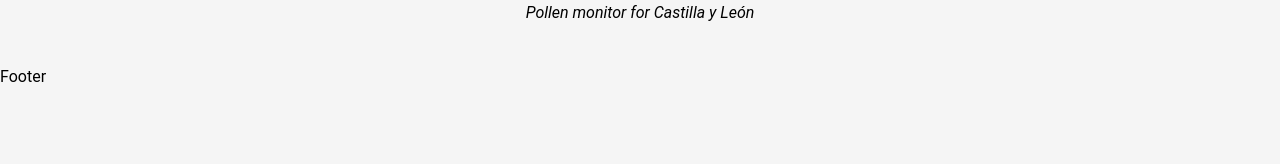
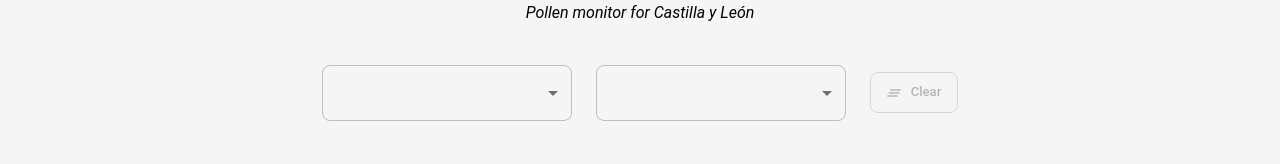
Before and after one commit to macolmenerori/cyl-polen-tracker, a React app: page / in a window 1280 px wide. Shown: the part 142-306 px from the top of the page. Built offline with nearby package versions, Linux system fonts and the light colour scheme.

Commit message:
feat: Added filter bar

```diff
--- a/public/locales/en.json
+++ b/public/locales/en.json
@@ -7,6 +7,12 @@
     "headerIntro": {
       "welcome": "Pollen Tracker CyL",
       "description": "Pollen monitor for Castilla y León"
+    },
+    "filterBar": {
+      "title": "Filters",
+      "station": "Station",
+      "pollenType": "Pollen type",
+      "clear": "Clear"
     }
   }
 }
--- a/public/locales/es.json
+++ b/public/locales/es.json
@@ -7,6 +7,12 @@
     "headerIntro": {
       "welcome": "Polen Tracker CyL",
       "description": "Monitor de polen para Castilla y León"
+    },
+    "filterBar": {
+      "title": "Filtros",
+      "station": "Estación",
+      "pollenType": "Tipo de polen",
+      "clear": "Borrar"
     }
   }
 }
--- /dev/null
+++ b/src/components/CurrentPollenLevels/CurrentPollenLevels.tsx
@@ -0,0 +1,24 @@
+import { useState } from 'react';
+
+import { Container } from '@mui/material';
+
+import { FilterBar } from '../FilterBar/FilterBar';
+
+import { PollenType } from '@/types/pollen';
+import { Stations } from '@/types/stations';
+
+export function CurrentPollenLevels() {
+  const [station, setStation] = useState<Stations | ''>('');
+  const [pollenType, setPollenType] = useState<PollenType | ''>('');
+
+  return (
+    <Container>
+      <FilterBar
+        station={station}
+        pollenType={pollenType}
+        setStation={setStation}
+        setPollenType={setPollenType}
+      />
+    </Container>
+  );
+}
--- /dev/null
+++ b/src/components/FilterBar/FilterBar.tsx
@@ -0,0 +1,128 @@
+import { useTranslation } from 'react-i18next';
+
+import { Clear, ClearAll } from '@mui/icons-material';
+import {
+  Box,
+  Button,
+  FormControl,
+  IconButton,
+  InputAdornment,
+  InputLabel,
+  MenuItem,
+  Select,
+  Stack
+} from '@mui/material';
+
+import { PollenType } from '@/types/pollen';
+import { Stations } from '@/types/stations';
+
+interface FilterBarProps {
+  station: Stations | '';
+  pollenType: PollenType | '';
+  setStation: (station: Stations | '') => void;
+  setPollenType: (pollenType: PollenType | '') => void;
+}
+
+export function FilterBar({ station, pollenType, setStation, setPollenType }: FilterBarProps) {
+  const { t } = useTranslation();
+
+  const hasActiveFilters = station !== '' || pollenType !== '';
+
+  const handleClearStation = (event: React.MouseEvent) => {
+    event.stopPropagation(); // Prevent opening the select dropdown
+    setStation('');
+  };
+
+  const handleClearPollenType = (event: React.MouseEvent) => {
+    event.stopPropagation();
+    setPollenType('');
+  };
+
+  const handleClearAllFilters = () => {
+    setStation('');
+    setPollenType('');
+  };
+
+  return (
+    <Stack direction="row" spacing={3} alignItems="center" marginTop={5} justifyContent="center">
+      <Box sx={{ minWidth: 250 }}>
+        <FormControl fullWidth>
+          <InputLabel id="station-select-label">{t('components.filterBar.station')}</InputLabel>
+          <Select
+            labelId="station-select-label"
+            id="station-select"
+            value={station}
+            label={t('components.filterBar.station')}
+            onChange={(e) => setStation(e.target.value as Stations | '')}
+            endAdornment={
+              station && (
+                <InputAdornment position="end">
+                  <IconButton
+                    size="small"
+                    onClick={handleClearStation}
+                    onMouseDown={(e) => e.preventDefault()} // Prevent focus issues
+                    sx={{ marginRight: 1 }}
+                  >
+                    <Clear fontSize="small" />
+                  </IconButton>
+                </InputAdornment>
+              )
+            }
+          >
+            {Object.entries(Stations)
+              .sort(([, a], [, b]) => a.localeCompare(b))
+              .map(([key, value]) => (
+                <MenuItem key={key} value={value}>
+                  {value}
+                </MenuItem>
+              ))}
+          </Select>
+        </FormControl>
+      </Box>
+      <Box sx={{ minWidth: 250 }}>
+        <FormControl fullWidth>
+          <InputLabel id="pollen-select-label">{t('components.filterBar.pollenType')}</InputLabel>
+          <Select
+            labelId="pollen-select-label"
+            id="pollen-select"
+            value={pollenType}
+            label={t('components.filterBar.pollenType')}
+            onChange={(e) => setPollenType(e.target.value as PollenType | '')}
+            endAdornment={
+              pollenType && (
+                <InputAdornment position="end">
+                  <IconButton
+                    size="small"
+                    onClick={handleClearPollenType}
+                    onMouseDown={(e) => e.preventDefault()}
+                    sx={{ marginRight: 1 }}
+                  >
+                    <Clear fontSize="small" />
+                  </IconButton>
+                </InputAdornment>
+              )
+            }
+          >
+            {Object.entries(PollenType)
+              .sort(([, a], [, b]) => a.localeCompare(b))
+              .map(([key, value]) => (
+                <MenuItem key={key} value={value}>
+                  {value}
+                </MenuItem>
+              ))}
+          </Select>
+        </FormControl>
+      </Box>
+      <Button
+        variant="outlined"
+        size="small"
+        startIcon={<ClearAll />}
+        onClick={handleClearAllFilters}
+        sx={{ whiteSpace: 'nowrap' }}
+        disabled={!hasActiveFilters}
+      >
+        {t('components.filterBar.clear')}
+      </Button>
+    </Stack>
+  );
+}
--- /dev/null
+++ b/src/types/pollen.ts
@@ -0,0 +1,16 @@
+export enum PollenType {
+  BETULA = 'Betula',
+  CASTANEA = 'Castanea',
+  CHENOPODIACEAE = 'Chenopodiaceae',
+  CUPRESSACEAE = 'Cupressaceae',
+  FRAXINUS = 'Fraxinus',
+  HELIANTHUS = 'Helianthus',
+  OLEA = 'Olea',
+  PINUS = 'Pinus',
+  PLANTAGO = 'Plantago',
+  PLATANUS = 'Platanus',
+  QUERCUS = 'Quercus',
+  URTICACEAE = 'Urticaceae',
+  POACEAE = 'Poaceae',
+  POPULUS = 'Populus'
+}
--- /dev/null
+++ b/src/types/stations.ts
@@ -0,0 +1,14 @@
+export enum Stations {
+  AVILA = 'Ávila',
+  ARENAS = 'Arenas de San Pedro',
+  BURGOS = 'Burgos',
+  LEON = 'León',
+  MIRANDA = 'Miranda de Ebro',
+  PALENCIA = 'Palencia',
+  PONFERRADA = 'Ponferrada',
+  SALAMANCA = 'Salamanca',
+  SEGOVIA = 'Segovia',
+  SORIA = 'Soria',
+  VALLADOLID = 'Valladolid',
+  ZAMORA = 'Zamora'
+}
--- a/src/ui/MainLayout/MainLayout.tsx
+++ b/src/ui/MainLayout/MainLayout.tsx
@@ -1,5 +1,6 @@
 import { Stack } from '@mui/material';
 
+import { CurrentPollenLevels } from '@/components/CurrentPollenLevels/CurrentPollenLevels';
 import { HeaderIntro } from '@/components/HeaderIntro/HeaderIntro';
 import { UpperBar } from '@/components/UpperBar/UpperBar';
 
@@ -11,6 +12,7 @@ export function MainLayout() {
       </header>
       <main>
         <HeaderIntro />
+        <CurrentPollenLevels />
       </main>
       <footer>
         <p>Footer</p>
```
Also changed, not shown: 1 other file (tests, documents, lock files or other folders).
